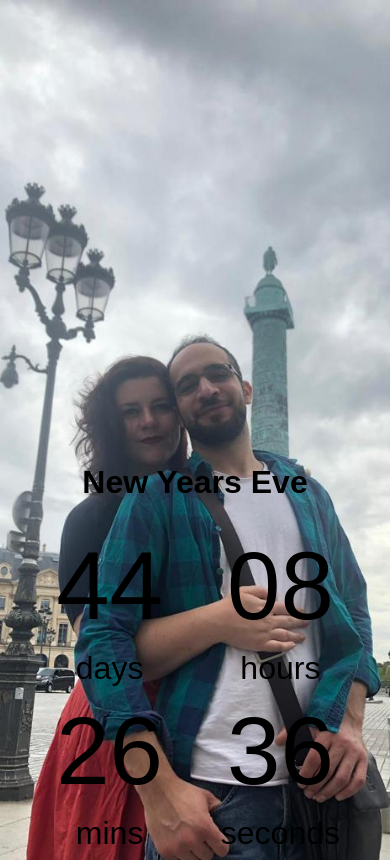
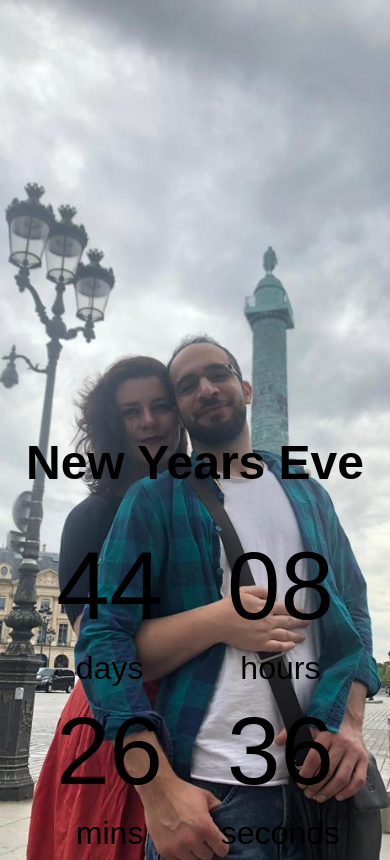
Before and after one commit to Amjadoudeh/Elise-Amjad, a plain HTML site: page index.html in a window 390 px wide. Drawn offline with Linux system fonts and the light colour scheme.

Commit message:
fix it again

```diff
--- a/style.css
+++ b/style.css
@@ -13,7 +13,7 @@ body {
 
 h1{
   font-weight: bold;
-  font-size: 2rem !important;
+  font-size: 3rem !important;
    margin-top: auto !important;
 }
   }
```
